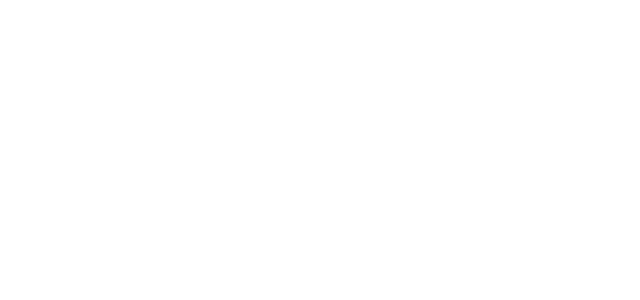
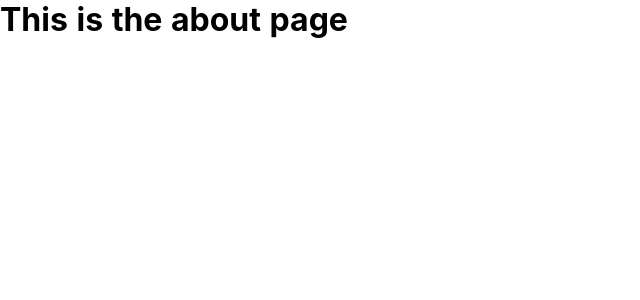
Before and after one commit to rikudosama/recipe-nuxt-js-app, a Nuxt app: page /about in a window 1280 px wide. Before the commit this address had no page. Shown: the top 300 px of the page, without its empty margins (0-640 px from the left). Built offline with nearby package versions, Linux system fonts and the light colour scheme.

Commit message:
the about page

```diff
--- /dev/null
+++ b/pages/about/index.vue
@@ -0,0 +1,5 @@
+<template>
+    <h1>
+        This is the about page
+    </h1>
+</template>
```
